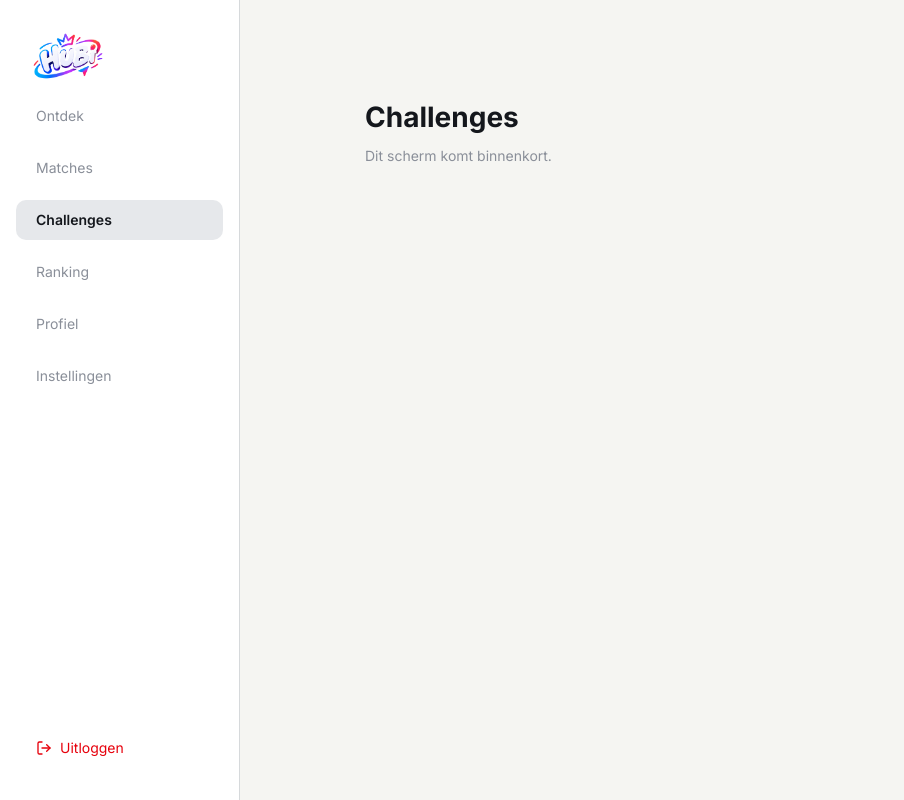
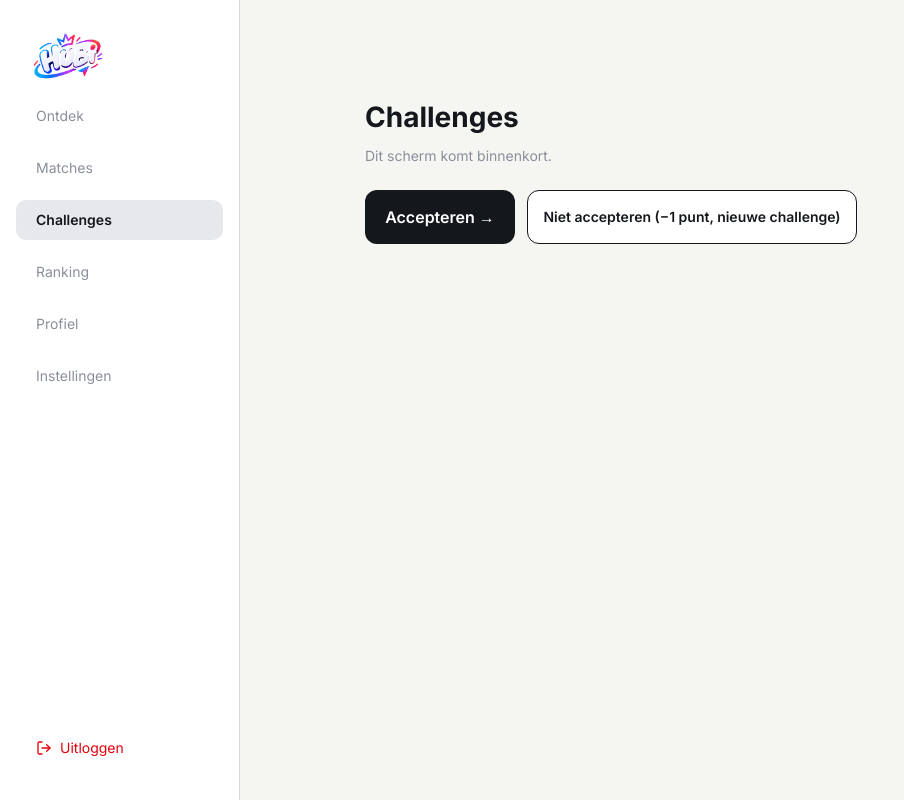
Before and after one commit to Tarikezfzafi/de-hu-monsters, a Next.js app: page /challenges in a window 1280 px wide. Shown: the whole page, without its empty margins (0-904 px from the left). Built offline with nearby package versions, Linux system fonts and the light colour scheme.

Commit message:
Voeg knoppen Accepteren en Niet accepteren toe aan het challenge scherm

```diff
--- a/app/(app)/challenges/page.tsx
+++ b/app/(app)/challenges/page.tsx
@@ -1,4 +1,5 @@
 import type { Metadata } from "next";
+import { ChallengeKnoppen } from "@/features/challenges/components/ChallengeKnoppen";
 
 export const metadata: Metadata = {
   title: "Challenges | HUBi",
@@ -12,6 +13,11 @@ export default function ChallengesPage() {
         <p className="mt-1 text-[13px] text-hubi-muted lg:mt-2 lg:text-sm">
           Dit scherm komt binnenkort.
         </p>
+
+        {/* Tijdelijk breedte van de kaartinhoud (350/540 min padding); verdwijnt zodra de Voorstel-kaart er is */}
+        <div className="mt-6 max-w-[318px] lg:max-w-[492px]">
+          <ChallengeKnoppen />
+        </div>
       </div>
     </main>
   );
--- /dev/null
+++ b/features/challenges/components/ChallengeKnoppen.tsx
@@ -0,0 +1,20 @@
+// Knoppen in de Voorstel-kaart (Figma 08 / D8 Challenges). Nog zonder werking.
+export function ChallengeKnoppen() {
+  return (
+    <div className="flex flex-col gap-2 lg:flex-row lg:gap-3">
+      <button
+        type="button"
+        className="min-h-[46px] w-full rounded-[10px] bg-hubi-ink px-4 text-[15px] font-semibold text-white transition-opacity hover:opacity-90 focus-visible:outline-2 focus-visible:outline-offset-2 focus-visible:outline-hubi-link lg:min-h-[54px] lg:w-[150px] lg:shrink-0 lg:rounded-xl lg:text-base"
+      >
+        Accepteren <span aria-hidden="true">→</span>
+      </button>
+
+      <button
+        type="button"
+        className="min-h-11 w-full rounded-[10px] border-[1.5px] border-hubi-ink bg-white px-3 py-2 text-xs font-semibold text-hubi-ink transition-colors hover:bg-background focus-visible:outline-2 focus-visible:outline-offset-2 focus-visible:outline-hubi-link lg:min-h-[54px] lg:w-auto lg:flex-1 lg:rounded-xl lg:text-sm"
+      >
+        Niet accepteren (−1 punt, nieuwe challenge)
+      </button>
+    </div>
+  );
+}
```
